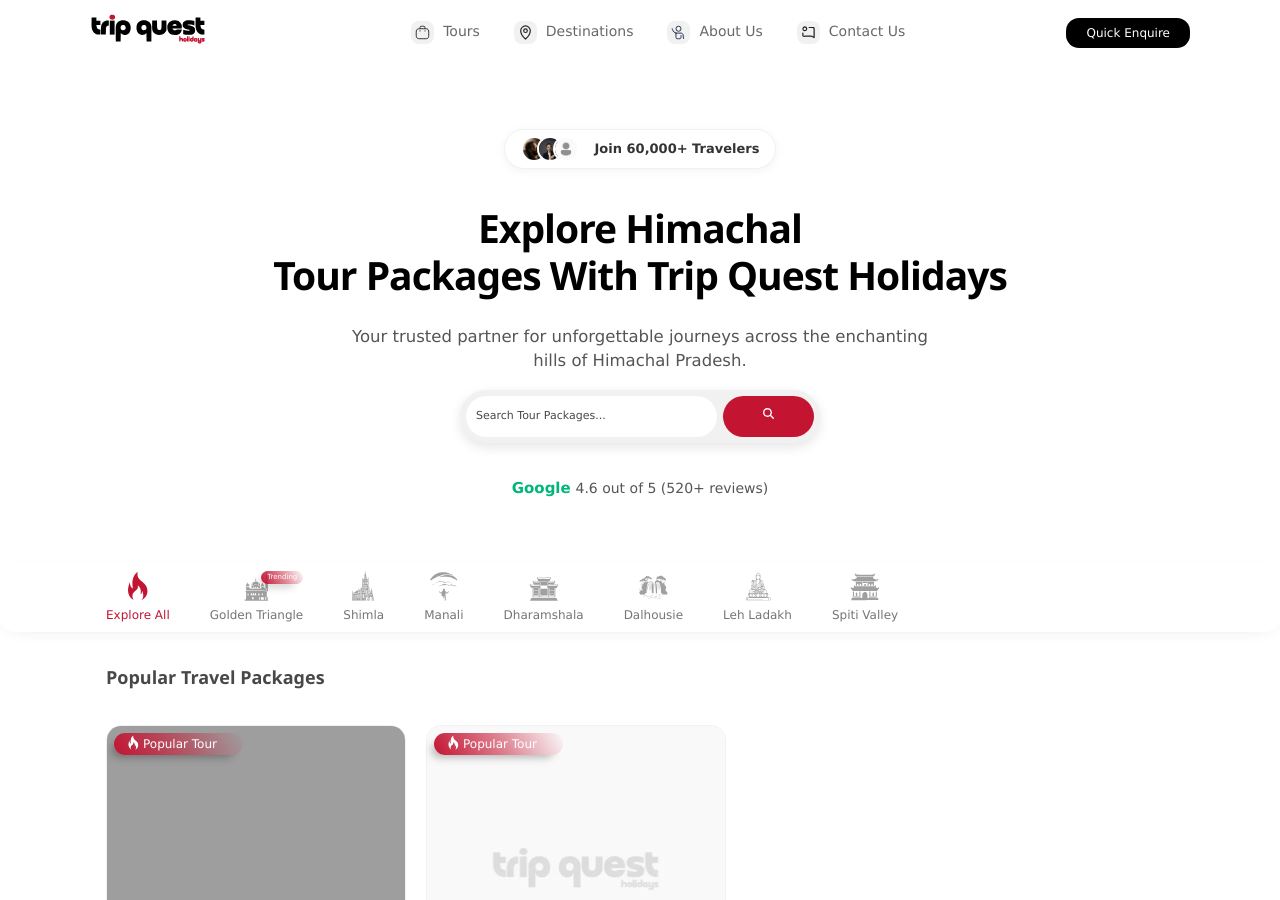
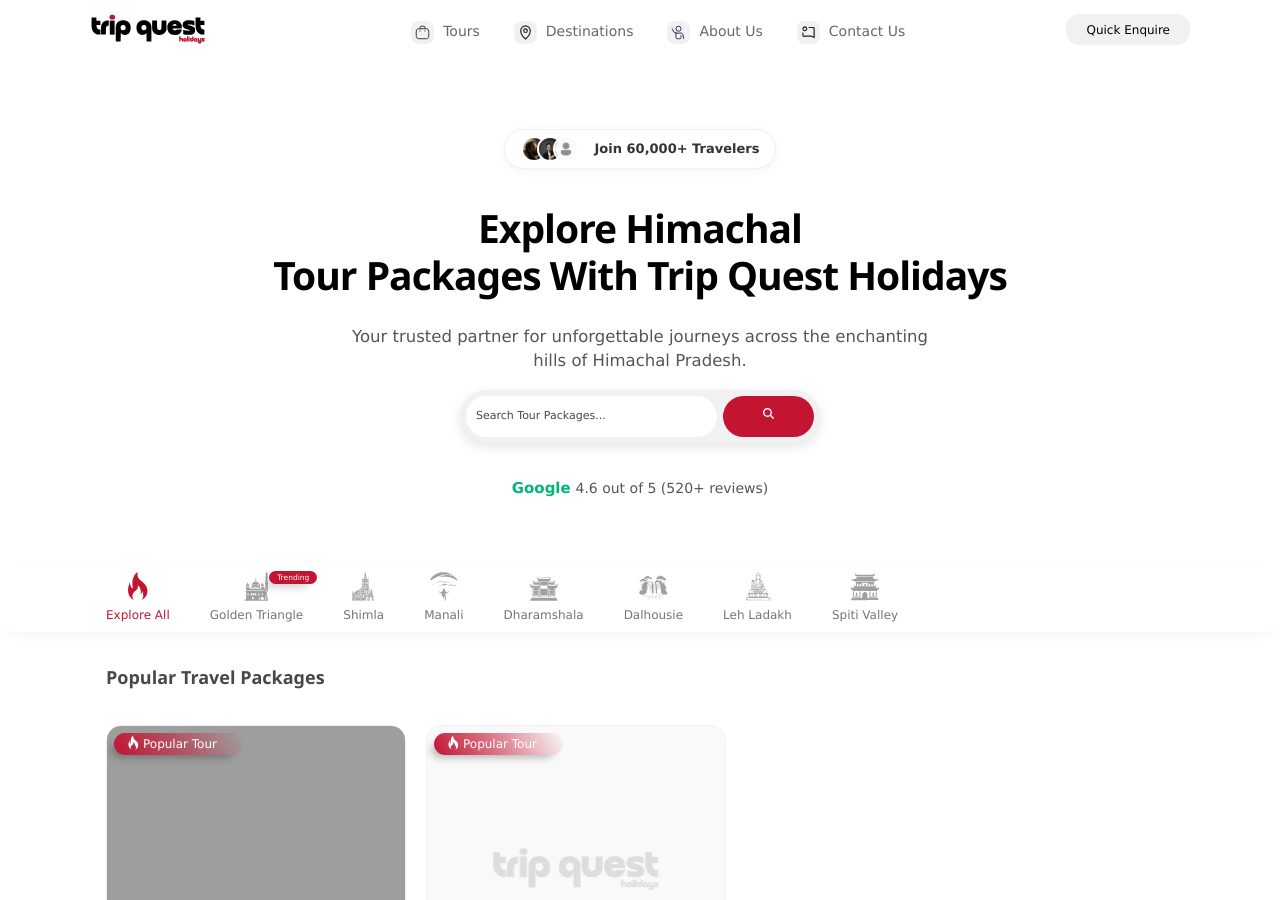
Before and after one commit to VikasLazarus/AURA, a Jekyll site: the page built from index.md, in a window 1280 px wide and 900 px high. Built offline with Jekyll 4.4.1, drawn with Linux system fonts in a browser that asks for light colours.

Commit message:
Auto-publish update: 2026-07-16 14:50:27

```diff
--- a/_includes/h-nav2.html
+++ b/_includes/h-nav2.html
@@ -105,7 +105,7 @@
 
 <div id="Main"  class="slide w3-center w3-hover-none w3-small" style="padding-left: 30px;">
           <a class="w3-display-container" href="golden-triangle-tour-packages.html">
-            <div class="w3-display-topright w3-text-white w3-round-xxlarge" style="box-shadow: -6px 6px 8px -4px rgba(0, 0, 0, 0.3); background-image: linear-gradient(60deg, #c31432, #c314318a,#ffffff00);padding: 1px 6px; font-size: 7px;">Trending</div>
+            <div class="w3-display-topright w3-text-white w3-round-xxlarge w3-teal" style="margin-right: -14px; box-shadow: -6px 6px 8px -4px rgba(0, 0, 0, 0.3); padding: 1px 8px; font-size: 7.5px;">Trending</div>
               <svg id="svg" version="1.0" xmlns="http://www.w3.org/2000/svg"
  width="30px" height="30px" viewBox="0 0 400.000000 400.000000"
  preserveAspectRatio="xMidYMid meet">
--- a/_includes/nav.html
+++ b/_includes/nav.html
@@ -70,7 +70,7 @@
 
     <div style="display:flex; align-items:center; gap: 15px;">
 
-      <button onclick="document.getElementById('id01').style.display='block'" class="w3-button nav-link w3-black w3-small w3-hover-dark-gray" style="border-radius: 13px; padding: 6px 20px;">Quick Enquire</button>
+      <button onclick="document.getElementById('id01').style.display='block'" class="w3-button nav-link w3-light-gray w3-small w3-hover-dark-gray" style="margin-top: -6px; border-radius: 13px; padding: 6.5px 20px;">Quick Enquire</button>
 
     </div>
 
```
